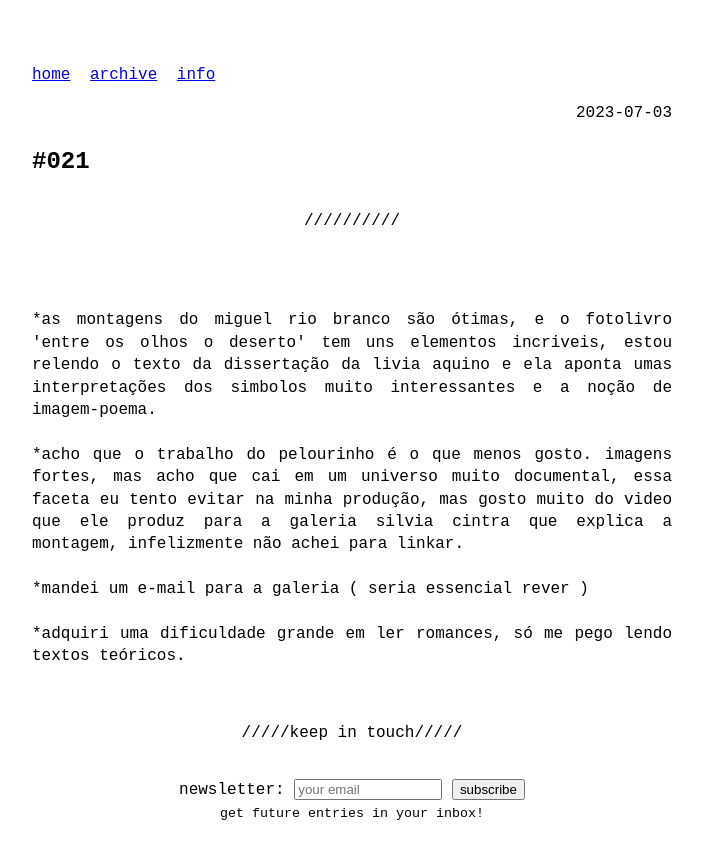
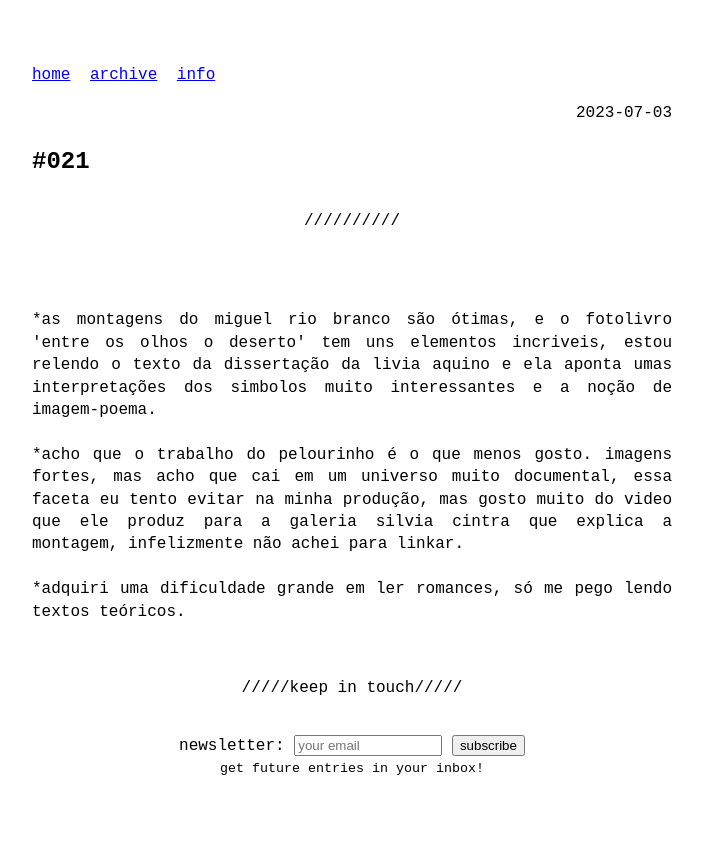
Before and after one commit to odaniloluna/odaniloluna.github.io, a Jekyll site: the page built from _posts/2023-07-03-#021.md, in a window 1280 px wide. Shown: the top 859 px of the page, without its empty margins (288-991 px from the left). Built offline with Jekyll 4.4.1, drawn with Linux system fonts in a browser that asks for light colours.

Commit message:
Update 2023-07-03-#021.md

```diff
--- a/_posts/2023-07-03-#021.md
+++ b/_posts/2023-07-03-#021.md
@@ -13,9 +13,6 @@ slug: #021
 *acho que o trabalho do pelourinho é o que menos gosto. imagens fortes, mas acho que cai em um universo muito documental, essa faceta eu tento evitar na minha produção, mas gosto muito do video que ele produz para a galeria silvia cintra que explica a montagem, infelizmente não achei para linkar.
 <br>
 <br>
-*mandei um e-mail para a galeria ( seria essencial rever )
-<br>
-<br>
 *adquiri uma dificuldade grande em ler romances, só me pego lendo textos teóricos.
 <br>
 <br>
```
